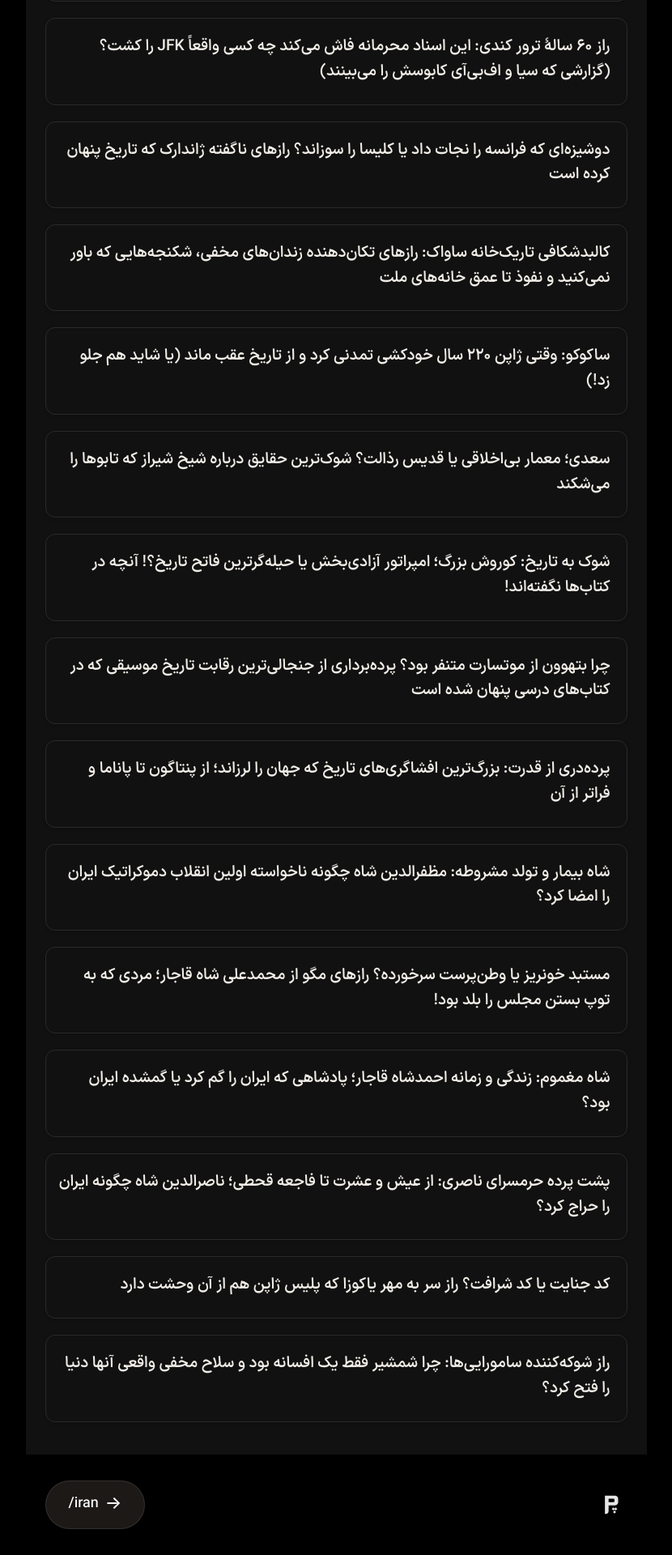
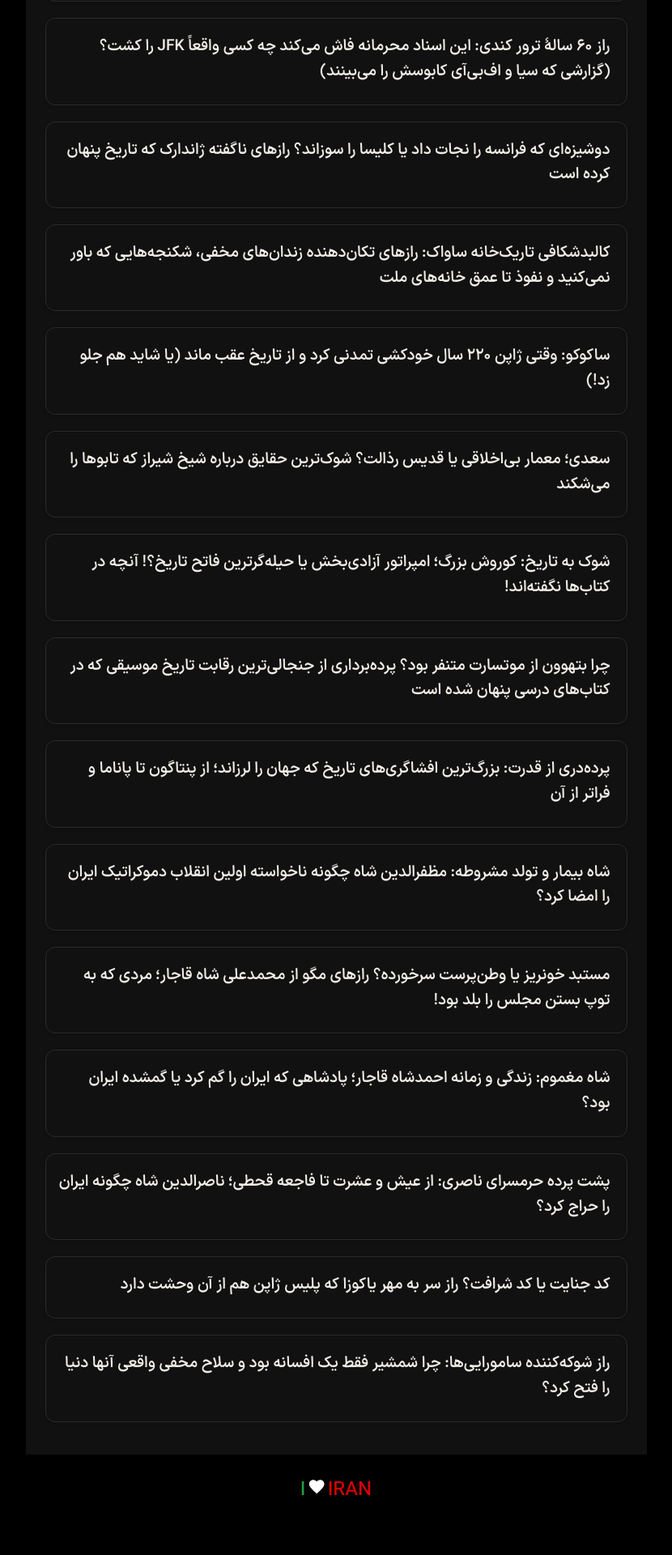
Before and after one commit to darkblog/darkblog.github.io, a Jekyll site: the page built from blog.html, in a window 1280 px wide. Shown: the part 4110-6030 px from the top of the page at 81% size, without its empty margins (225-1055 px from the left). Built offline with Jekyll 4.4.1, drawn with Linux system fonts in a browser that asks for light colours; after the commit the page ends 5994 px from its top, so only the background shows below that.

Commit message:
Enhance SEO and update footer design
Updated meta description for SEO and improved footer layout.

```diff
--- a/blog.html
+++ b/blog.html
@@ -82,15 +82,13 @@ layout: none
     .posts-list a:hover { color: #2dd4bf; }
     .hidden-post { display: none !important; }
     .no-results { text-align: center; padding: 3rem 1.5rem; color: #b0aaa3; background-color: #1c1c1c; border: 1px solid #2a2a2a; border-radius: 1.5rem; font-size: 1.1rem; }
-    .site-footer { background-color: #000000; padding: 2rem clamp(1rem, 3vw, 1.5rem); display: flex; align-items: center; justify-content: space-between; width: 100%; flex-direction: row; font-size: inherit; }
-    .footer-logo { display: flex; align-items: center; }
-    .footer-logo img { height: 2.5rem; width: auto; opacity: 0.9; display: block; }
-    .footer-logo:hover img { opacity: 1; }
-    .special-blog-link { display: inline-flex; align-items: center; gap: 0.5rem; background-color: #1c1917; color: #fff; text-decoration: none; padding: 0.75rem 1.75rem; border-radius: 2rem; font-weight: 500; font-family: inherit; font-size: inherit; border: 1px solid rgba(255,255,255,0.1); transition: background-color 0.2s ease, border-color 0.2s ease, transform 0.2s ease; direction: ltr; }
-    .special-blog-link:hover { background-color: #2d2a28; border-color: rgba(255,255,255,0.25); transform: translateY(-1px); }
-    .special-blog-link:active { transform: translateY(0); }
-    .special-blog-link span { font-size: 1.2em; transition: transform 0.2s ease; }
-    .special-blog-link:hover span { transform: translateX(4px); }
+    .site-footer { background-color: #000000; padding: 2rem clamp(1rem, 3vw, 1.5rem); display: flex; align-items: center; justify-content: center; width: 100%; font-size: inherit; }
+    .footer-love { font-size: 1.5rem; font-weight: 500; direction: ltr; display: flex; align-items: center; gap: 0.15rem; line-height: 1; }
+    .footer-love .green { color: #239f40; }
+    .footer-love .red { color: #da0000; }
+    .footer-love a { text-decoration: none; line-height: 1; }
+    .footer-love a:hover { text-decoration: underline; }
+    .heart-icon { width: 1.4rem; height: 1.4rem; flex-shrink: 0; display: block; transform: translateY(-0.15em); }
   </style>
 </head>
 <body>
@@ -153,13 +151,13 @@ layout: none
     </main>
 
     <footer class="site-footer">
-      <a href="/" class="footer-logo" aria-label="صفحه اصلی پاسگاه">
-        <img src="https://www.pasgah.org/blog.svg" alt="لوگوی پاسگاه" width="40" height="40">
-      </a>
-      <a href="https://www.pasgah.org/blog/iran" class="special-blog-link" dir="ltr">
-        /iran
-        <span aria-hidden="true">→</span>
-      </a>
+      <div class="footer-love">
+        <span class="green">I</span>
+        <svg class="heart-icon" viewBox="0 0 24 24" fill="white" xmlns="http://www.w3.org/2000/svg">
+          <path d="M12 21.35l-1.45-1.32C5.4 15.36 2 12.28 2 8.5 2 5.42 4.42 3 7.5 3c1.74 0 3.41.81 4.5 2.09C13.09 3.81 14.76 3 16.5 3 19.58 3 22 5.42 22 8.5c0 3.78-3.4 6.86-8.55 11.54L12 21.35z"/>
+        </svg>
+        <a href="https://www.pasgah.org/blog/iran" class="red">IRAN</a>
+      </div>
     </footer>
   </div>
 
```
Also changed, not shown: other parts of blog.html (+2 -2 lines).
